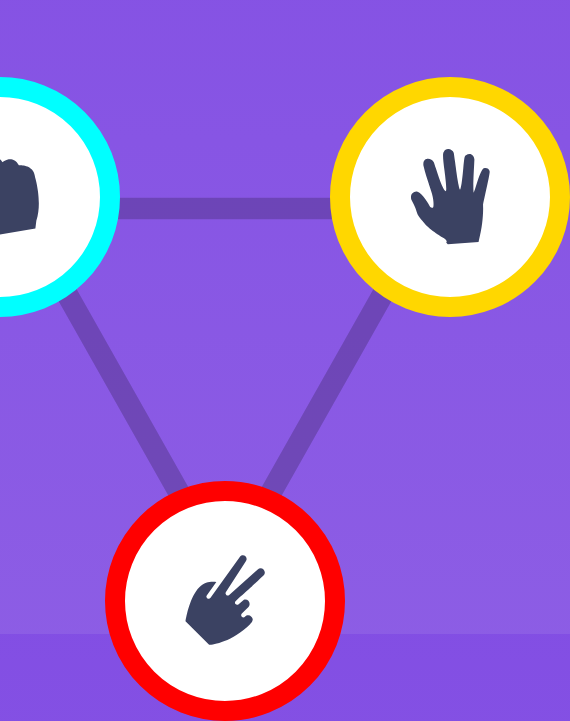
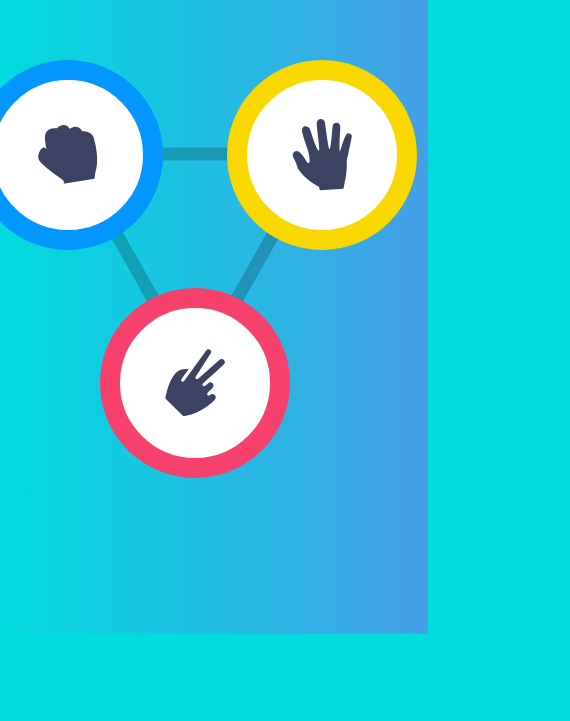
Before and after one commit to vinit-churi/rock-paper-scissors-master, a plain HTML site: page index.html in a window 390 px wide. Shown: the part 270-991 px from the top of the page, 570 px wide, since content can reach past the window. After the commit the page ends 904 px from the top, so only its background shows below. Drawn offline with Linux system fonts and the light colour scheme.

```diff
--- a/css/main.css
+++ b/css/main.css
@@ -4,12 +4,6 @@
   /* ## Colors */
 
   /* ### Primary */
-
-  --Scissors-Gradient: hsl(39, 89%, 49%) to hsl(40, 84%, 53%);
-  --Paper-Gradient: hsl(230, 89%, 62%) to hsl(230, 89%, 65%);
-  --Rock-Gradient: hsl(349, 71%, 52%) to hsl(349, 70%, 56%);
-  --Lizard-Gradient: hsl(261, 73%, 60%) to hsl(261, 72%, 63%);
-  --Cyan: hsl(189, 59%, 53%) to hsl(189, 58%, 57%);
 
   /* ### Neutral */
 
@@ -30,15 +24,17 @@
   --Weight-700: 700px;
 }
 body {
-  background-image: linear-gradient(hsl(261, 73%, 60%), hsl(261, 72%, 63%));
+  background-color: #00dbde;
+  background-image: linear-gradient(90deg, #00dbde 0%, #fc00ff 100%);
 
-  /* background-color: rgb(44, 29, 208); */
   margin: 0px;
   padding: 0px;
   height: 100vh;
   width: 100%;
   /* font-family: var(--font-family-one); */
   font-family: var(--font-family-two);
+  background-size: 400%;
+  /* animation: bgAnimate 5s infinite alternate; */
 }
 
 /* .navbar */
@@ -51,7 +47,9 @@ div.navbar {
   justify-content: space-between;
   align-items: center;
   padding: 50px 35px;
-  width: 60%;
+  width: 70%;
+  min-width: 350px;
+  max-width: 700px;
   /* min-width: ; */
   /* max-width: ; */
   margin-left: auto;
@@ -91,20 +89,19 @@ div.navbar {
   /* background-color: azure; */
   /* background-image: url("./images/bg-triangle.svg"); */
   /* height: 500px; */
-  width: max-content;
+  min-width: 350px;
+  max-width: 500px;
+  width: 50%;
   /* background-color: white; */
   /* background-size: contain; */
   margin-left: auto;
   margin-right: auto;
-  margin-top: 200px;
+  margin-top: 150px;
 }
 
 .black-triangle {
   position: relative;
-}
-
-.black-triangle {
-  width: 450px;
+  width: 100%;
 }
 
 .black-triangle img {
@@ -116,7 +113,6 @@ div.navbar {
 .scissor {
   background-color: white;
   /* background-color: transparent; */
-
   position: absolute;
   height: 200px;
   width: 200px;
@@ -131,31 +127,24 @@ div.navbar {
 }
 
 .rock {
-  top: 0;
-  /* left: -50%; */
-  left: 0;
-  border-color: aqua;
-  transform: translate(-50%, -50%);
-  /* transform: translateX(-50%); */
-  /* transform: translateY(-50%); */
-  /* transform-origin: center; */
+  top: -120px;
+  left: -120px;
+  border-color: #0396ff;
 }
 
 .paper {
-  top: 0;
-  right: 0;
-  transform: translate(50%, -50%);
-
-  border-color: gold;
+  top: -120px;
+  right: -120px;
+  border-color: #f8d800;
 }
 
 .scissor {
-  bottom: 0;
+  bottom: -120px;
   left: 0;
   right: 0;
   margin-left: auto;
   margin-right: auto;
-  transform: translateY(50%);
+  border-color: #f6416c;
 }
 
 .rock img,
@@ -164,8 +153,77 @@ div.navbar {
   width: 40%;
   /* transition: all o.3s ease; */
 }
-.rock img:hover,
+/* .rock img:hover,
 .paper img:hover,
 .scissor img:hover {
-  transform: scale(1.23);
+} */
+
+.rock:hover {
+  /* animation: blueAnimation 1s ease infinite; */
+  transform: scale(1.1);
 }
+.scissor:hover {
+  /* animation: redAnimation 1s ease infinite; */
+  transform: scale(1.1);
+}
+.paper:hover {
+  /* animation: goldAnimation 1s ease infinite; */
+  /* transform: scale(1.23); */
+  transform: scale(1.1);
+}
+
+@keyframes bgAnimate {
+  0% {
+    background-position: left;
+  }
+  100% {
+    background-position: right;
+  }
+}
+
+@media (max-width: 700px) {
+  .rock,
+  .paper,
+  .scissor {
+    width: 150px;
+    height: 150px;
+  }
+
+  .rock {
+    top: -87px;
+    left: -87px;
+  }
+  .paper {
+    top: -87px;
+    right: -87px;
+  }
+  .scissor {
+    bottom: -87px;
+  }
+}
+
+@media (max-width: 570px) {
+  .rps-container {
+    min-width: 270px;
+  }
+  .rock,
+  .paper,
+  .scissor {
+    width: 150px;
+    height: 150px;
+    /* border: 10px solid; */
+    /* border-width: 10px; */
+  }
+
+  .rock {
+    top: -87px;
+    left: -87px;
+  }
+  .paper {
+    top: -87px;
+    right: -87px;
+  }
+  .scissor {
+    bottom: -87px;
+  }
+}
```
